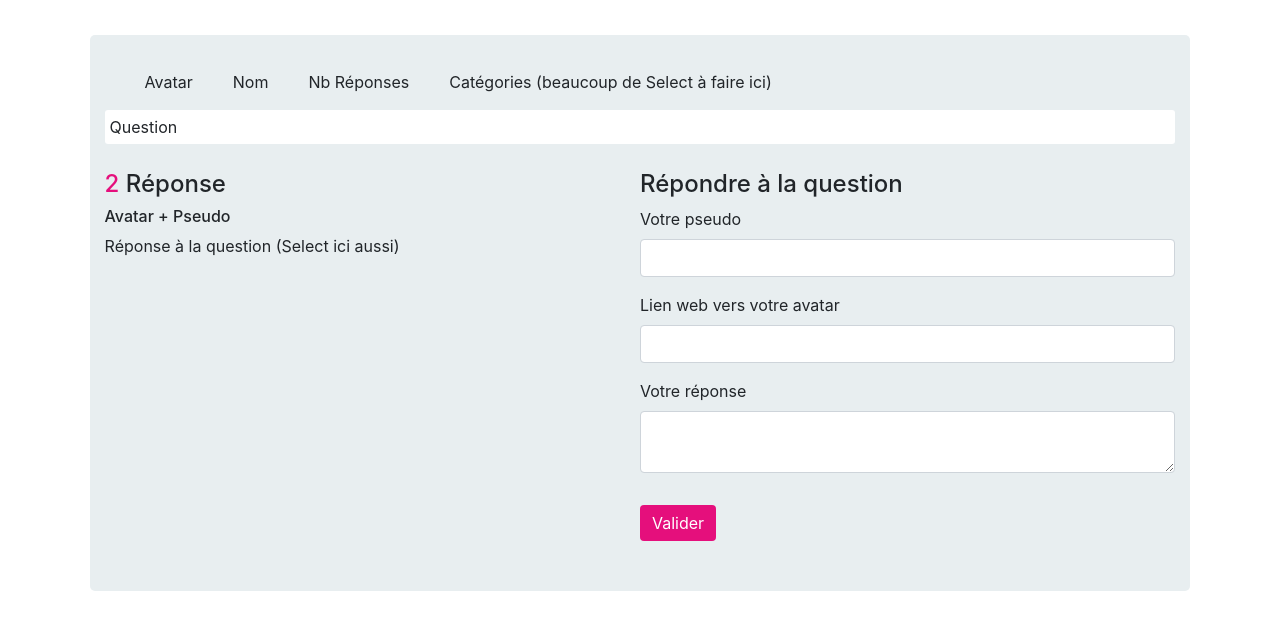
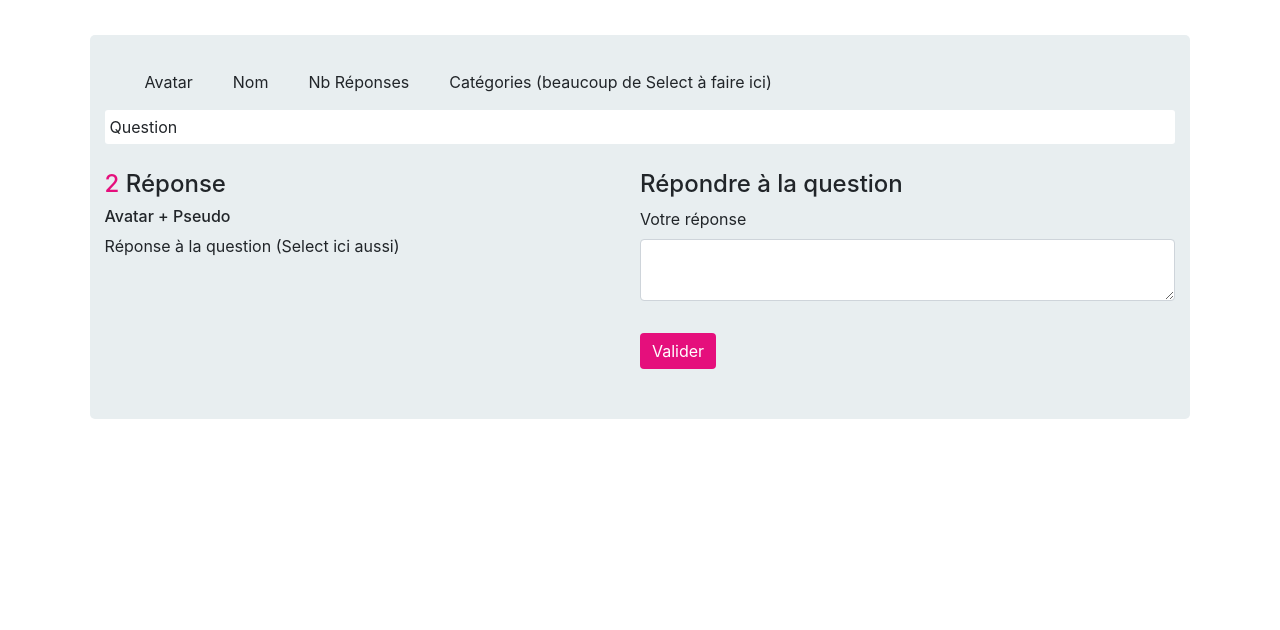
Before and after one commit to Valentin460/Livequestion, a PHP site: page /vuequestion/vuequestion.php in a window 1280 px wide. Shown: the part 56-686 px from the top of the page. Run offline with PHP 8.4, Linux system fonts and the light colour scheme; the visitor is signed in with stand-in values (Sample User, id 1); some libraries are stand-ins or nearby versions.

Commit message:
Modification du code php de la page de vue d'une question.

```diff
--- a/vuequestion/vuequestion.php
+++ b/vuequestion/vuequestion.php
@@ -49,14 +49,6 @@
                     <h4>Répondre à la question</h4>
                     <form method="post">
                         <div class="form-group">
-                            <label>Votre pseudo</label>
-                            <input type="text" name="" class="form-control">
-                        </div>
-                        <div class="form-group">
-                            <label>Lien web vers votre avatar</label>
-                            <input type="text" name="" class="form-control">
-                        </div>
-                        <div class="form-group">
                             <label>Votre réponse</label>
                             <textarea class="form-control"></textarea>
                         </div>
```
